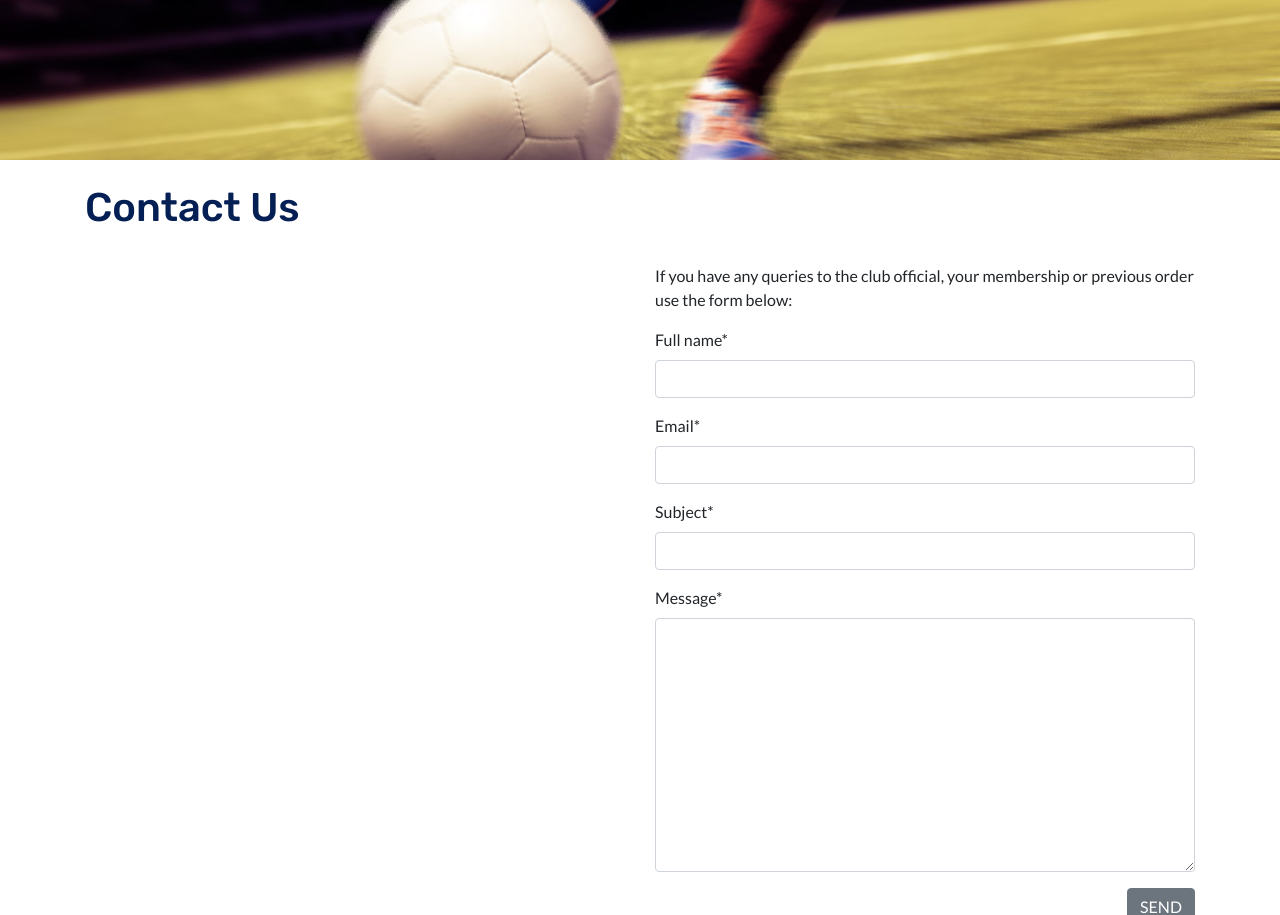
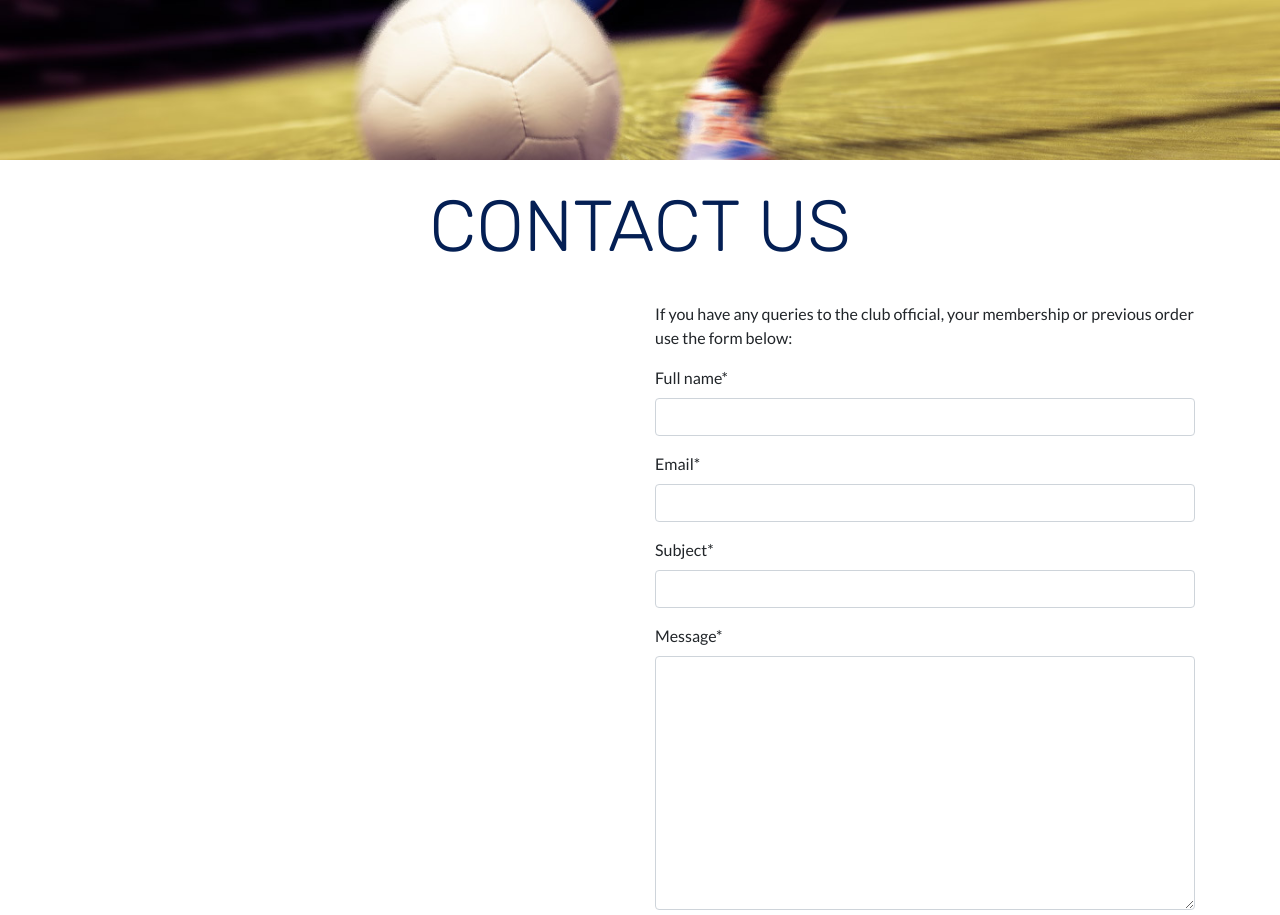
Before and after one commit to redlik/django_sportclub_m4, a Django app: page /contact-us/ in a window 1280 px wide. Shown: the part 96-1011 px from the top of the page. Run offline with Django 3.2, Linux system fonts and the light colour scheme; some libraries are stand-ins or nearby versions; some web fonts are replaced.

Commit message:
Changed page header to bigger and uppercase

```diff
--- a/pages/templates/pages/contact_us.html
+++ b/pages/templates/pages/contact_us.html
@@ -6,15 +6,15 @@
 {% endblock %}
 
 {% block content %}
-<div class="container-fluid">
-    <div class="row">
-        <img src="{% static 'images/banner-contact.jpg' %}" class="page-banner" alt="Tralee United Contact">
+    <div class="container-fluid">
+        <div class="row">
+            <img src="{% static 'images/banner-contact.jpg' %}" class="page-banner" alt="Tralee United Contact">
+        </div>
     </div>
-</div>
     <div class="container">
         <div class="row my-4">
             <div class="col">
-                <h1>Contact Us</h1>
+                <h1 class="text-center text-uppercase display-3">Contact Us</h1>
             </div>
         </div>
         <div class="row">
```
Also changed, not shown: pages/templates/pages/about_us.html (+6 -2 lines), static/images/history-banner.jpg (added).
